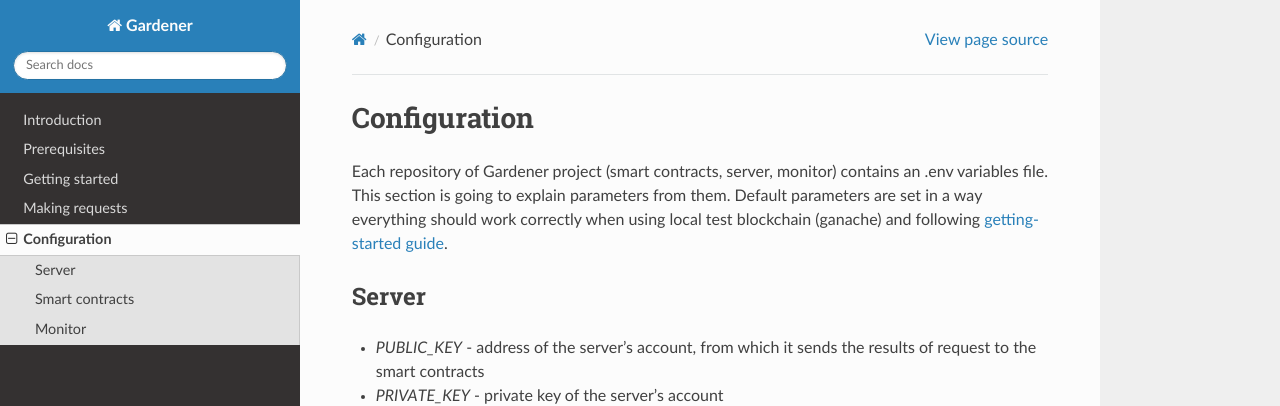
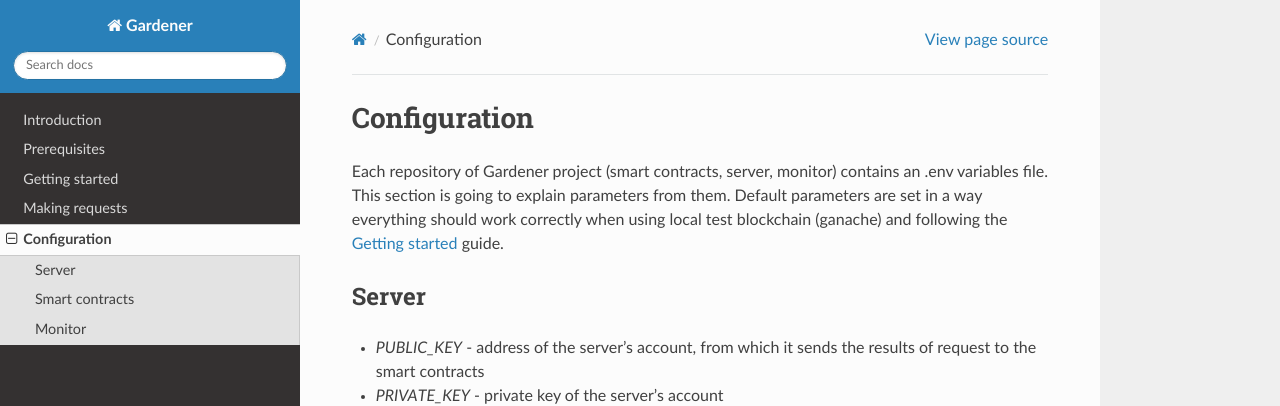
Before and after one commit to EspeoBlockchain/gardener-server, a Sphinx documentation site: the page built from docs/configuration.rst, in a window 1280 px wide and 1213 px high. Shown: the top 406 px of the window. Built offline with Sphinx 7.4.7 and the Read the Docs theme 2.0.0, drawn with Linux system fonts in a browser that asks for light colours.

Commit message:
fixed rst warnings

```diff
--- a/docs/configuration.rst
+++ b/docs/configuration.rst
@@ -3,7 +3,7 @@ Configuration
 -------------
 
 Each repository of Gardener project (smart contracts, server, monitor) contains an .env variables file.
-This section is going to explain parameters from them. Default parameters are set in a way everything should work correctly when using local test blockchain (ganache) and following `getting-started guide <https://gardener.readthedocs.io/en/latest/getting-started.html>`__.
+This section is going to explain parameters from them. Default parameters are set in a way everything should work correctly when using local test blockchain (ganache) and following the :ref:`getting-started` guide.
 
 Server
 ======
```
Also changed, not shown: docs/getting-started.rst (+8 -6 lines).
